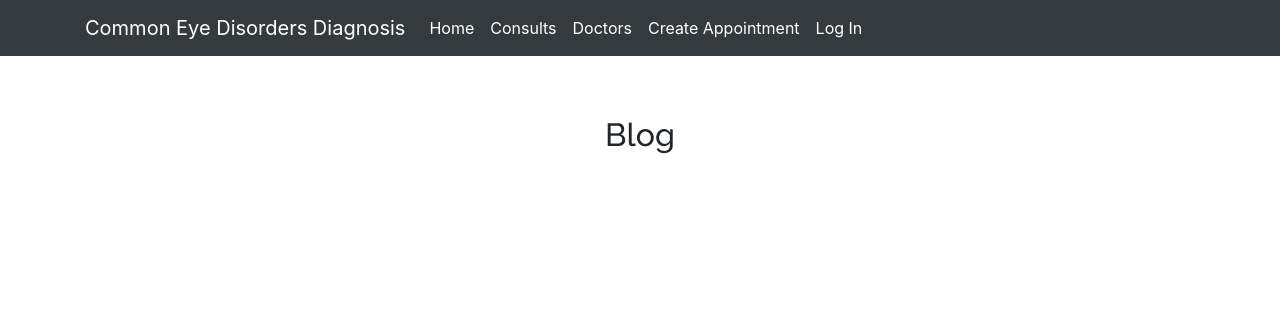
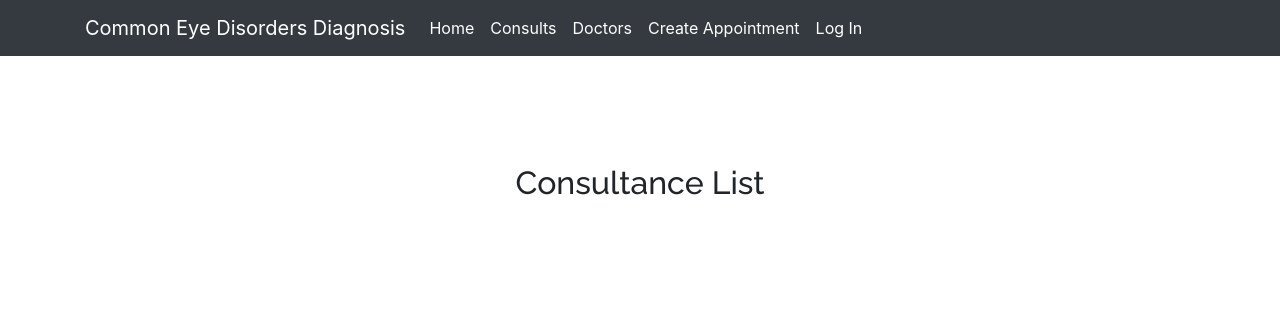
Before and after one commit to mohamedyasser998/Diagnosis-Eye_Disorders, a Django app: template templates/consults.html in a window 1280 px wide. Shown: the top 316 px of the page. Run offline with Django 3.2, Linux system fonts and the light colour scheme; the template is opened without the code that fills it, so the values that code supplies are empty; parts of the project's set-up code (start-up, migrations or seed data) failed here and were passed over.

Commit message:
modifing templates

```diff
--- a/templates/consults.html
+++ b/templates/consults.html
@@ -3,11 +3,13 @@
 {% block title%} Consults {% endblock title %}
 
 {% block content%}
+<br><br>
 <section id="breadcrumbs" class="breadcrumbs">
       <div class="breadcrumb-hero">
         <div class="container">
           <div class="breadcrumb-hero">
-            <h2 style="text-align: center;">Blog</h2>
+            <h2 style="text-align: center;">Consultance List</h2>
+            <br><br><br>
           </div>
         </div>
       </div>
```
Also changed, not shown: templates/consult_detail.html (+8 -5 lines).
